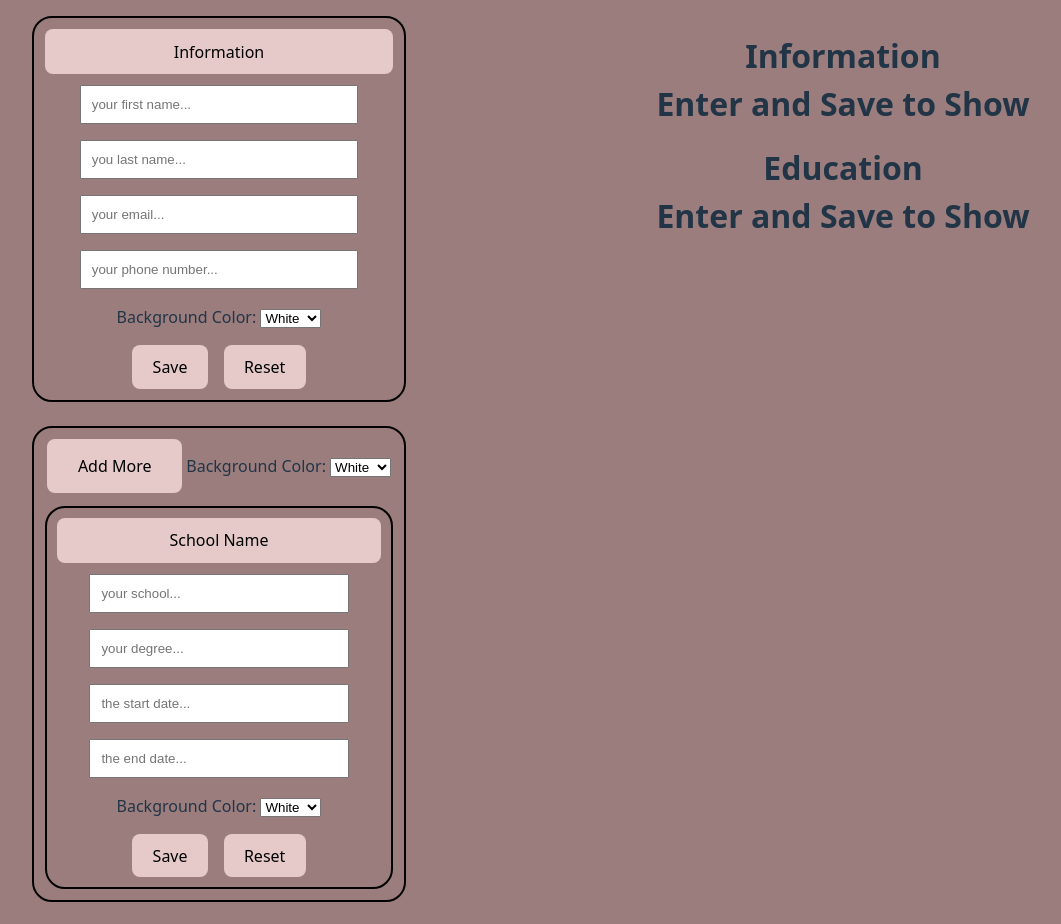
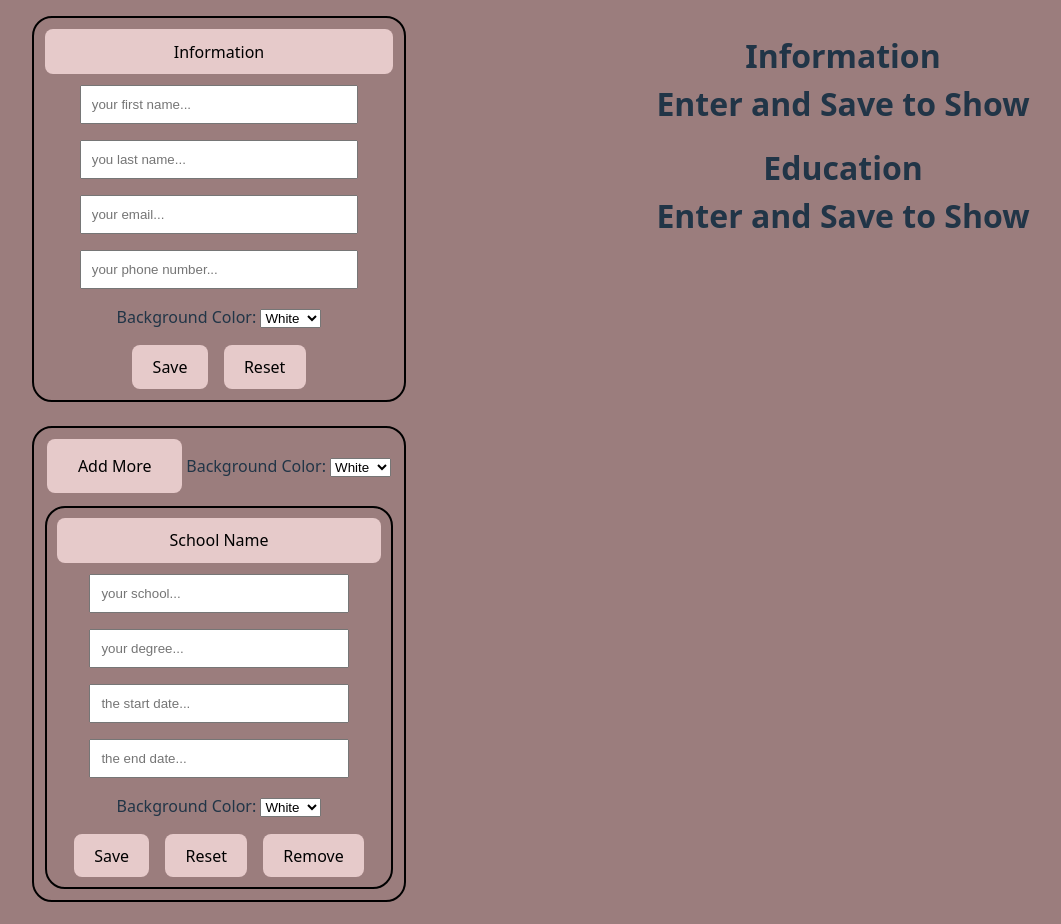
Before and after one commit to rasooli451/CVgenerator, a React (Vite) app: page / in a window 1280 px wide. Shown: the top 924 px of the page, without its empty margins (109-1170 px from the left). Built offline with nearby package versions, Linux system fonts and the light colour scheme.

Commit message:
added deletion functionality

```diff
--- a/src/Components/Education.jsx
+++ b/src/Components/Education.jsx
@@ -12,7 +12,7 @@ import { useState } from "react";
 
 
 
-export default function Education({onsave}){
+export default function Education({onsave, id, ondelete}){
     const [show, setShow] = useState(true);
     const [school, setSchool] = useState("");
     const [degree, setDegree] = useState("");
@@ -36,7 +36,7 @@ export default function Education({onsave}){
 
     function dealWithData(){
         if (school.length > 0 && degree.length > 0 && startDate.length > 0 && endDate.length > 0){
-            onsave({school, degree, startDate, endDate, style});
+            onsave({school, degree, startDate, endDate, style, id});
         }
     }
 
@@ -46,6 +46,10 @@ export default function Education({onsave}){
         setStartDate("");
         setEndDate("");
         setStyle({background : "white", color : "black"});
+    }
+
+    function destroySelf(){
+        ondelete(id);
     }
     return !show ? <form className="edu"><button className="toggle btn" type="button" onClick={toggleShow}>{school == "" ? "School Name" : school}</button></form> : <form className="edu">
         <button className="toggle btn" type="button" onClick={toggleShow}>{school == "" ? "School Name" : school}</button>
@@ -76,6 +80,7 @@ export default function Education({onsave}){
              <div className="formPart">
                   <button type="button" className="btn" onClick={dealWithData}>Save</button>
                   <button type="button" className="btn" onClick={clearEverything}>Reset</button>
+                  <button type="button" className="btn" onClick={destroySelf}>Remove</button>
              </div>
     </form>
 }
```
